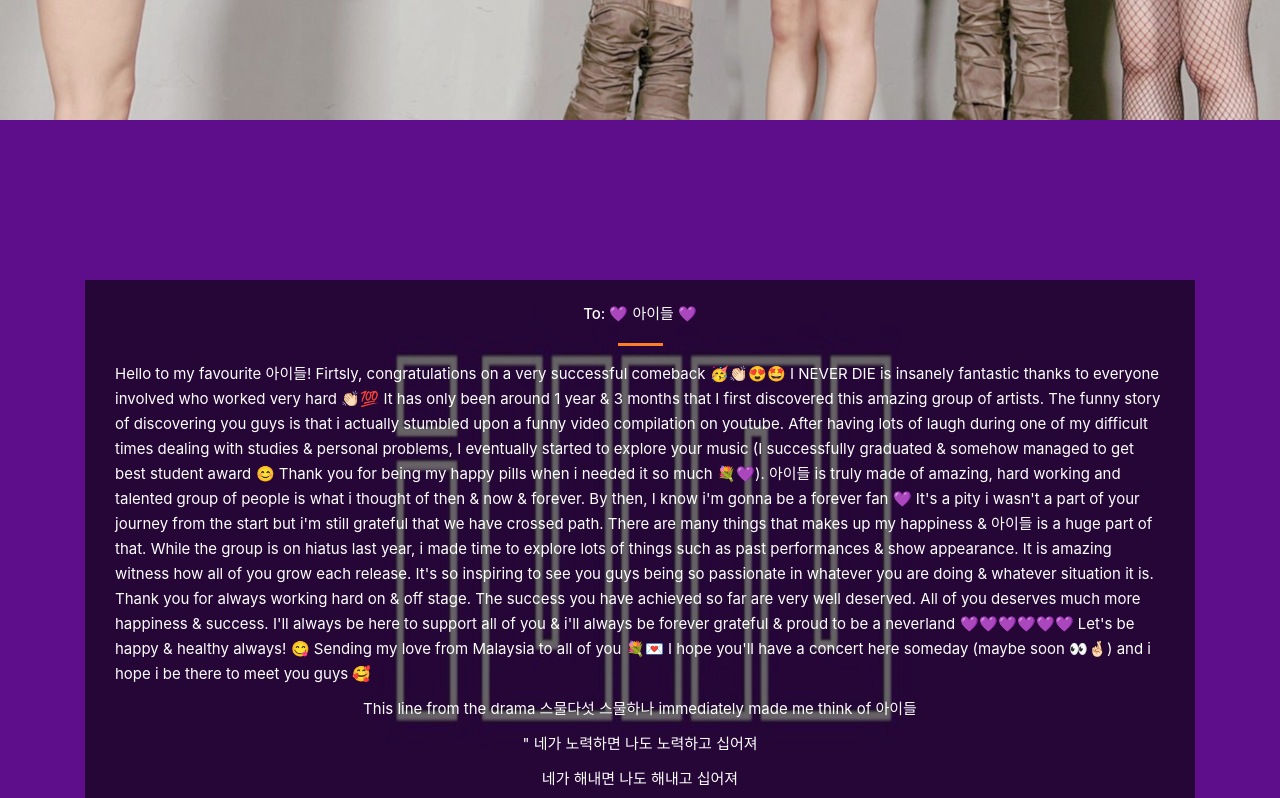
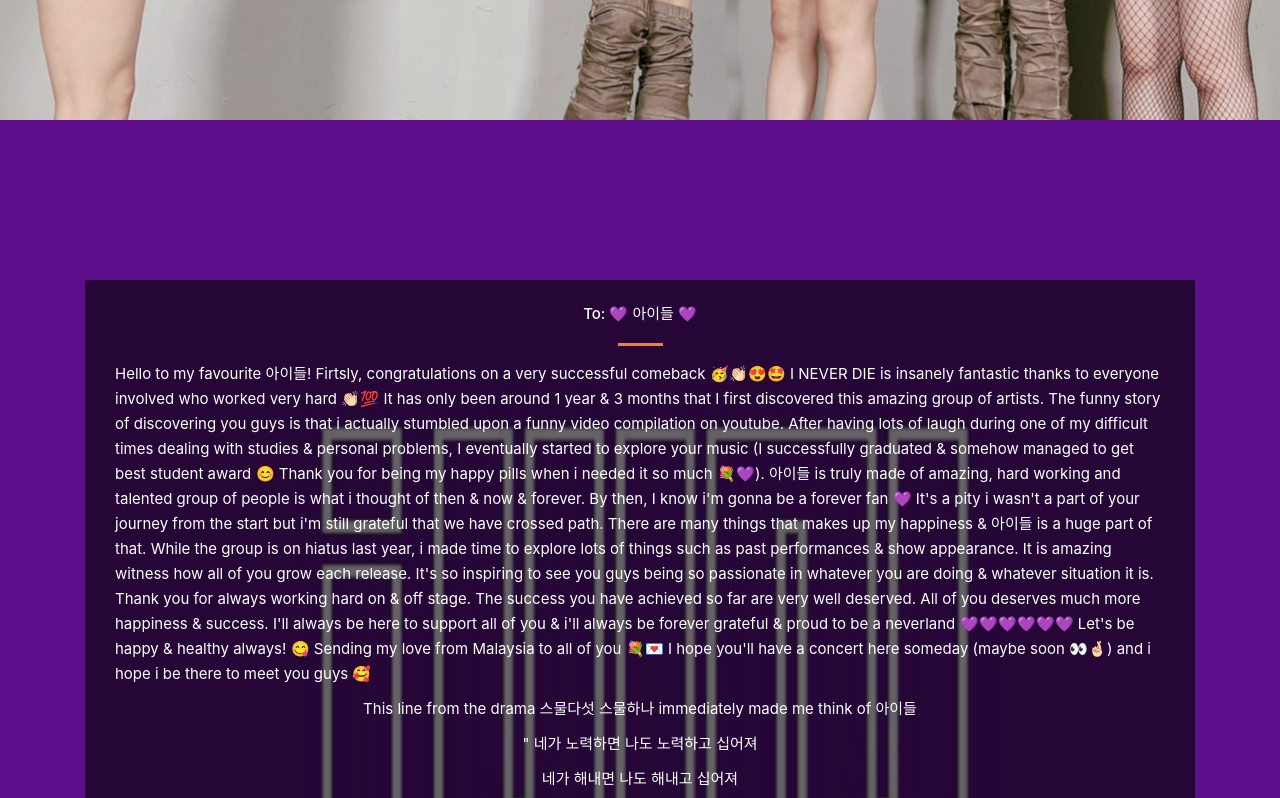
Before and after one commit to fromzettytoidle/fromzettytoidle, a website with bundled scripts: page index.html in a window 1280 px wide. Shown: the part 680-1478 px from the top of the page. Built offline with nearby package versions, Linux system fonts and the light colour scheme; no server answers.

Commit message:
Update templatemo-main.css

```diff
--- a/css/templatemo-main.css
+++ b/css/templatemo-main.css
@@ -234,8 +234,8 @@ a:hover { color: #FF0; }
   padding-left: 15px;
   padding-right: 15px;
   padding-top: 15vh;
-  background-attachment: fixed;
-  -webkit-background-attachment: fixed;
+  background-attachment: scroll;
+  /* -webkit-background-attachment: fixed; */
   min-height: 100vh;
   background-size: cover;
   -webkit-background-size: cover;
@@ -332,6 +332,9 @@ h4, .h4 {
     top: 35vh;
   }
 
+  .servie-content {
+    background-attachment: fixed;
+  }
 
 
   #miyeon {
```
